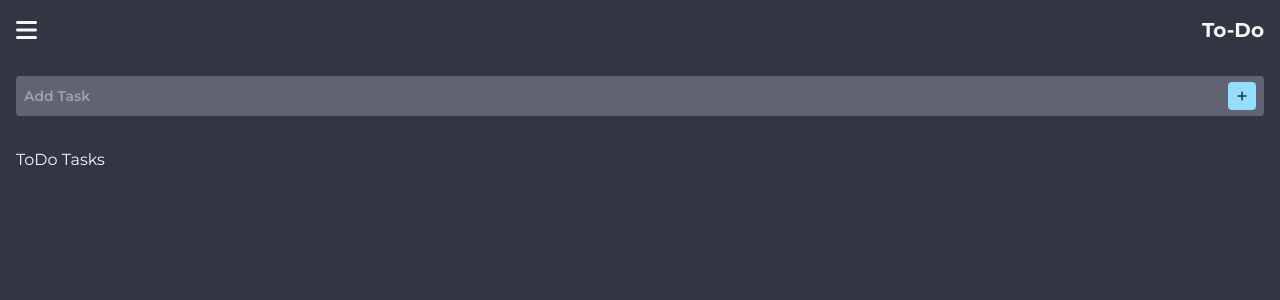
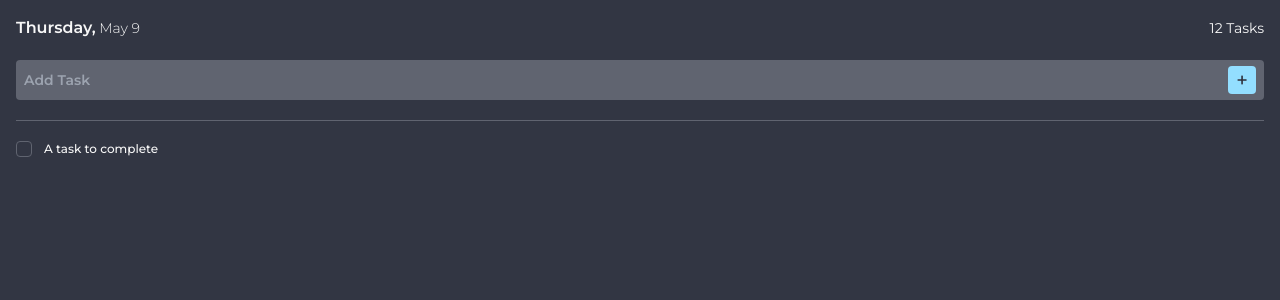
Before and after one commit to laurentiu-m/todo-app, a React (Vite) app: page / in a window 1280 px wide. Shown: the top 300 px of the page. Built offline with nearby package versions, Linux system fonts and the light colour scheme.

Commit message:
Updated the Nav and added the TaskList

```diff
--- a/src/App.jsx
+++ b/src/App.jsx
@@ -1,12 +1,13 @@
 import Nav from "./Nav";
 import TaskInput from "./TaskInput";
+import TaskList from "./TaskList";
 
 function App() {
   return (
-    <main className="font-sans p-4 h-screen space-y-8 bg-black text-white">
+    <main className="font-sans p-4 h-screen space-y-5 bg-black text-white">
       <Nav />
       <TaskInput />
-      <div>ToDo Tasks</div>
+      <TaskList />
     </main>
   );
 }
--- a/src/Nav.jsx
+++ b/src/Nav.jsx
@@ -1,11 +1,22 @@
-import { FontAwesomeIcon } from "@fortawesome/react-fontawesome";
-import { faBars } from "@fortawesome/free-solid-svg-icons";
+function Nav() {
+  const date = new Date();
 
-function Nav() {
+  const options = {
+    weekday: "long",
+    day: "numeric",
+    month: "long",
+  };
+
+  const formattedDate = date.toLocaleString("en-US", options);
+  const [weekday, dayMonth] = formattedDate.split(", ");
+
   return (
     <nav className="flex flex-row justify-between place-items-center">
-      <FontAwesomeIcon className="h-6" icon={faBars} />
-      <h2 className="font-bold text-xl">To-Do</h2>
+      <div className="font-light text-sm">
+        <span className="font-semibold text-base">{weekday},</span> {dayMonth}
+      </div>
+
+      <div className="text-sm">12 Tasks</div>
     </nav>
   );
 }
--- /dev/null
+++ b/src/TaskList.jsx
@@ -0,0 +1,23 @@
+function TaskList() {
+  return (
+    <div className="flex flex-col gap-5">
+      <hr className="h-px bg-grey border-0" />
+
+      <div className="flex flex-col">
+        <div className="flex flex-row place-items-center gap-3">
+          <input
+            id=""
+            type="checkbox"
+            value=""
+            className="appearance-none w-4 h-4 rounded border border-grey"
+          />
+          <label htmlFor="" className="text-xs font-medium">
+            A task to complete
+          </label>
+        </div>
+      </div>
+    </div>
+  );
+}
+
+export default TaskList;
```
